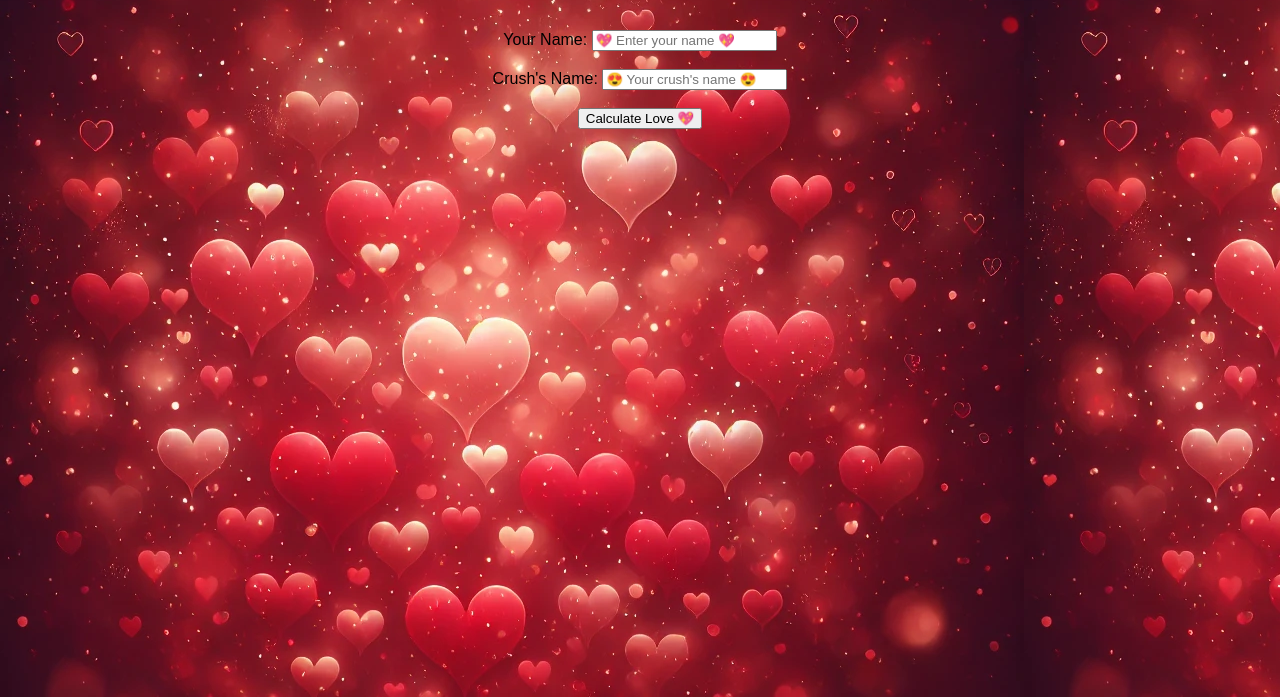
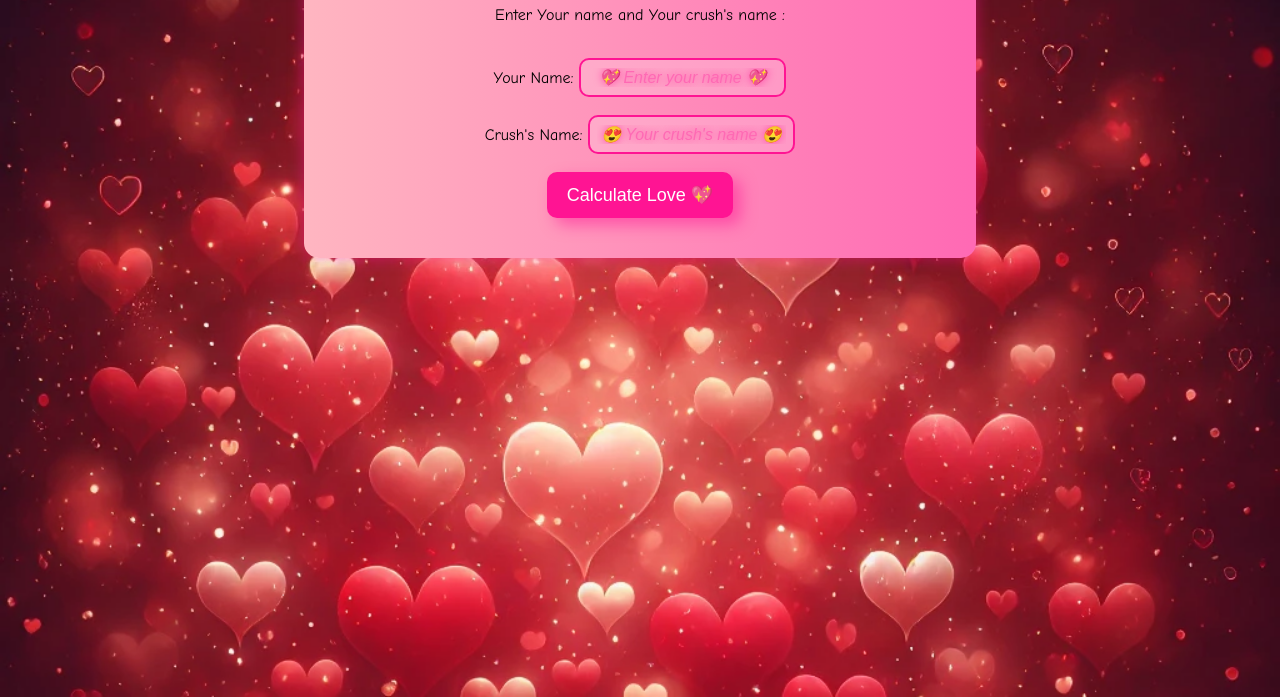
Before and after one commit to rachiittt/Love_calculator, a plain HTML site: page index.html in a window 1280 px wide. Shown: the part 103-800 px from the top of the page. Drawn offline with Linux system fonts and the light colour scheme.

Commit message:
css completed

```diff
--- a/style.css
+++ b/style.css
@@ -2,5 +2,66 @@ body{
     font-family: Arial, Helvetica, sans-serif;
     text-align: center;
     background-image:url(./images/heart_image.jpg);
+    background-size:cover;
+    background-repeat: no-repeat;
+
 
 }
+
+#container {
+    text-align: center;
+    font-family: "Comic Sans MS", cursive, sans-serif;
+    background: linear-gradient(to right, #ffb6c1, #ff69b4);
+    padding: 20px;
+    border-radius: 15px;
+    width: 50%;
+    margin: auto;
+    box-shadow: 0px 0px 15px rgba(255, 20, 147, 0.5);
+}
+
+
+input {
+    width: 30%;
+    padding: 7px;
+    font-size: 18px;
+    border: 2px solid #ff1493;
+    border-radius: 10px;
+    text-align: center;
+    color: #ff1493;
+    background: rgba(255, 255, 255, 0.2);}
+
+input::placeholder {
+    color: #ff69b4;
+    font-style: italic;
+    font-size: 16px;
+    text-shadow: 0px 0px 8px rgba(255, 20, 147, 0.6);
+}
+
+input:focus {
+    border-color: #ff2a68;
+    box-shadow: 0px 0px 10px rgba(255, 42, 104, 0.8);
+    outline: none;
+    background: rgba(255, 255, 255, 0.3);
+}
+
+input:hover {
+    border-color: #ff5c8f; /* Light pinkish-red */
+    box-shadow: 0px 0px 15px rgba(255, 92, 143, 0.8); /* Light pink-red glow */
+}
+/* Button Styling */
+button {
+    background-color: #ff1493;
+    color: white;
+    border: none;
+    padding: 12px 20px;
+    font-size: 18px;
+    border-radius: 10px;
+    cursor: pointer;
+    transition: 0.3s ease-in-out;
+    box-shadow: 8px 7px 15px rgba(255, 20, 147, 0.5);
+}
+
+button:hover {
+    background-color: #ff0000;
+    transform: scale(1.1);
+}
```
